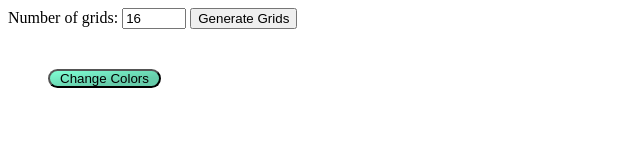
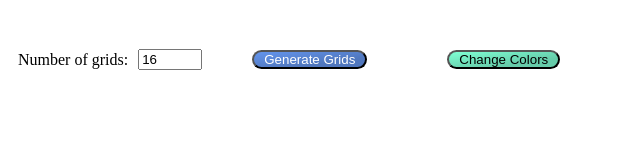
Before and after one commit to victor8818/Odin_ChangeColors, a plain HTML site: page index.html in a window 1280 px wide. Shown: the whole page, without its empty margins (0-640 px from the left). Drawn offline with Linux system fonts and the light colour scheme.

Commit message:
Add files via upload
Typography change

```diff
--- a/index.html
+++ b/index.html
@@ -8,14 +8,14 @@
     <title>Grids display</title>
   </head>
   <body>
-    <div>
+    <div class="button-row">
       <form id="gridForm">
         <label for="gridCount">Number of grids:</label>
         <input type="number" id="gridCount" min="1" max="100" value="16" />
         <button type="submit">Generate Grids</button>
       </form>
+      <button id="colorBtn">change colors</button>
     </div>
     <div id="container"></div>
-    <button id="colorBtn">change colors</button>
   </body>
 </html>
--- a/style.css
+++ b/style.css
@@ -3,10 +3,29 @@
   width: 30px;
   height: 30px;
   margin: 5px;
-  background-color: aqua;
+  background-color: black;
+}
+
+button[type="submit"] {
+  display: inline;
+  text-transform: capitalize;
+  border-radius: 10px;
+  border-color: black;
+  padding: 0 10px;
+  margin: 40px;
+  size: 20px;
+  color: white;
+  background-color: cornflowerblue;
+  background-image: linear-gradient(
+    to top left,
+    rgba(0, 0, 0, 0.2),
+    rgba(0, 0, 0, 0.2) 30%,
+    rgba(0, 0, 0, 0)
+  );
 }
 
 #colorBtn {
+  display: inline-block;
   text-transform: capitalize;
   border-radius: 10px;
   border-color: black;
@@ -21,3 +40,13 @@
     rgba(0, 0, 0, 0)
   );
 }
+form {
+  display: flex;
+  align-items: center;
+  gap: 10px;
+}
+.button-row {
+  display: flex;
+  align-items: center;
+  margin: 10px;
+}
```
